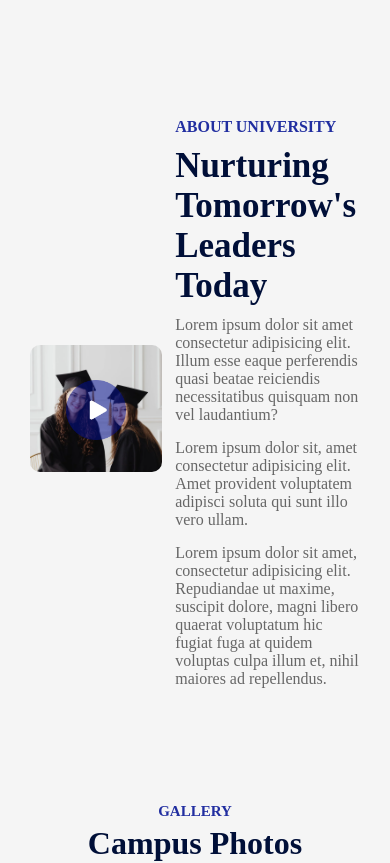
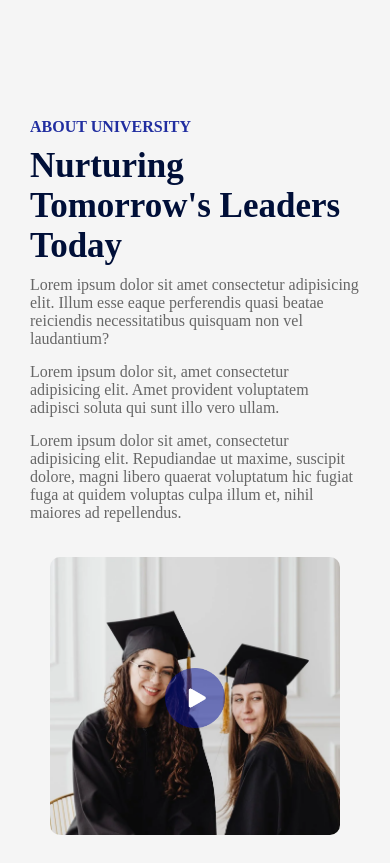
Before and after one commit to rajsharma-sudo/education_web_app_1, a React (Create React App) app: page / in a window 390 px wide. Shown: the part 2029-2892 px from the top of the page. Built offline with nearby package versions, Linux system fonts and the light colour scheme; the HTML template or start-up script is replaced by a standard one.

Commit message:
Here we have completed responsive design of about section for mobile devices

```diff
--- a/src/Components/About/About.css
+++ b/src/Components/About/About.css
@@ -46,3 +46,22 @@
     color:#676767;
     margin-bottom: 15px;
 }
+
+
+/* ------------- media query ----------- */
+
+@media (max-width:680px) {
+   .about{
+      flex-direction: column-reverse;
+   }
+
+   .about-left{
+    flex-basis: 100%;
+    margin:20px;
+
+   }
+
+   .about-right{
+    flex-basis:100%;
+   }
+}
```
